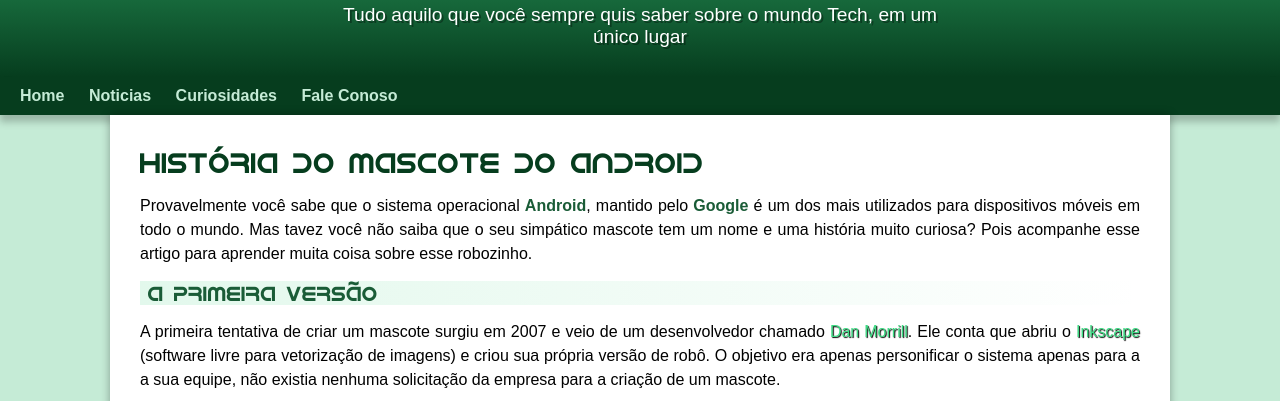
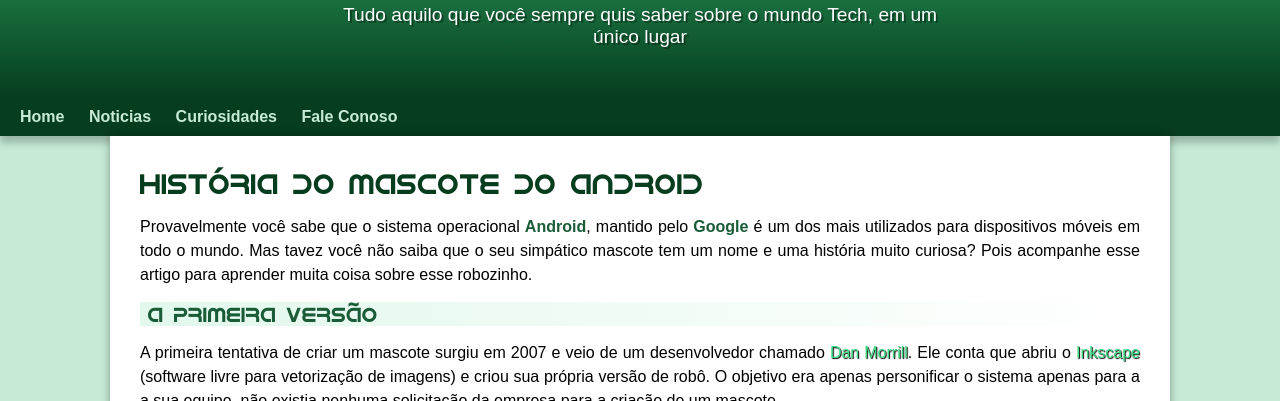
Before and after one commit to directoreduardo/projeto-android, a plain HTML site: page index.html in a window 1280 px wide. Shown: the part 113-514 px from the top of the page. Drawn offline with Linux system fonts and the light colour scheme.

Commit message:
problema corrigido

```diff
--- a/estilo/style.css
+++ b/estilo/style.css
@@ -54,7 +54,7 @@ header>p{
     padding-right: 10px;
     padding-left: 10px;
     margin:auto;
-    margin-bottom: 25px;
+    padding-bottom: 50px;
     text-shadow: 2px 2px 0px rgba(0, 0, 0, 0.354);
 }
 nav{
```
